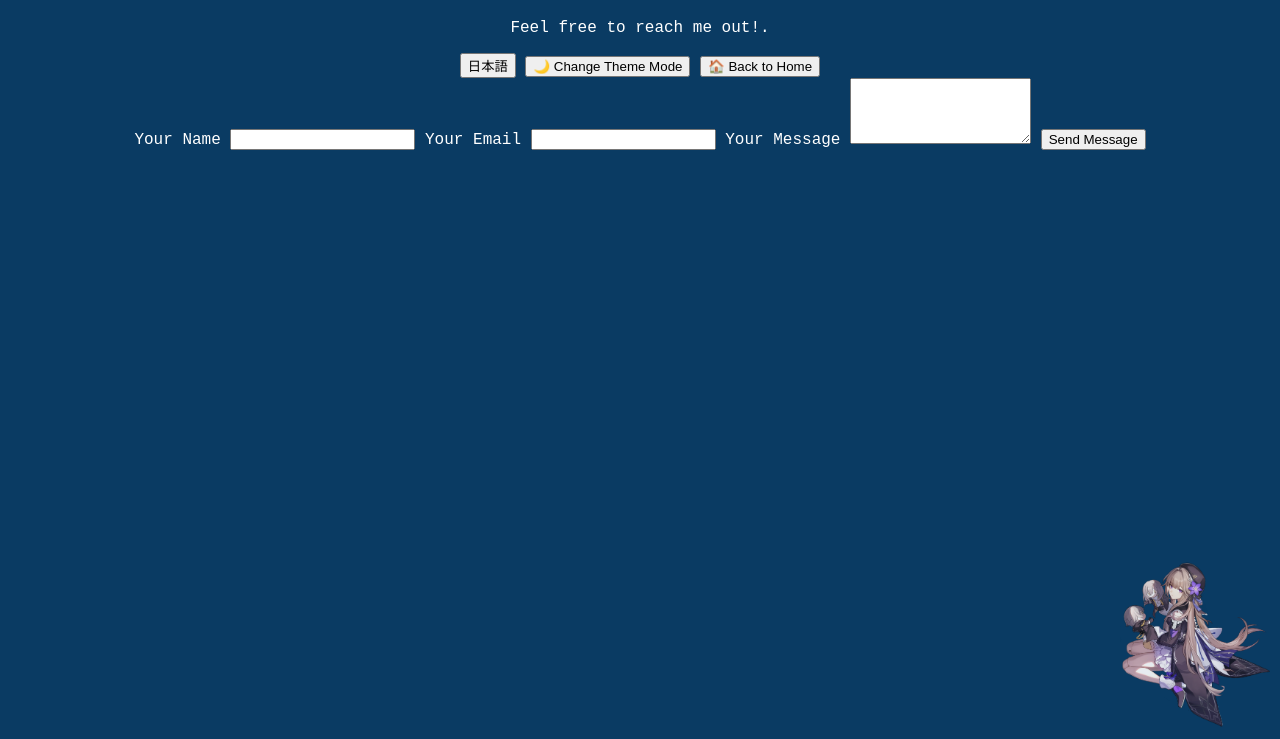
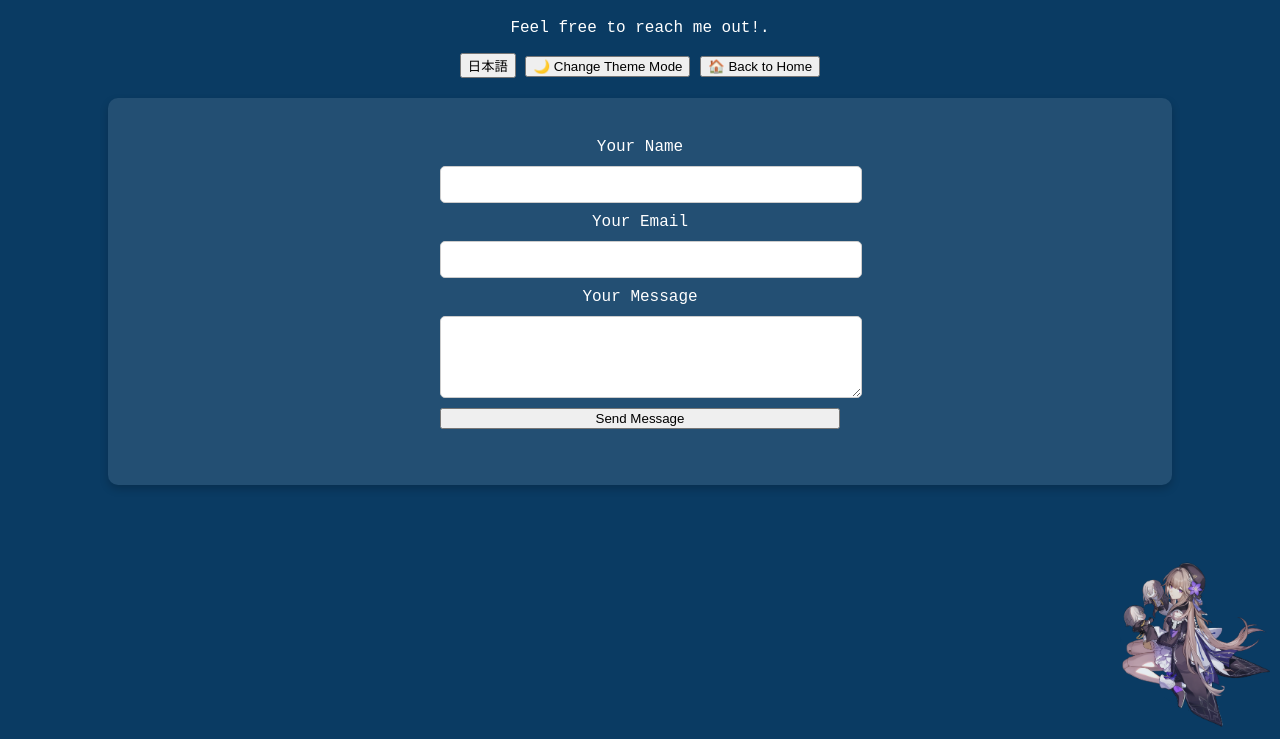
Before and after one commit to Muxmoon/Portfolio_WP, a plain HTML site: page contactme.html in a window 1280 px wide. Shown: the part 61-800 px from the top of the page. Drawn offline with Linux system fonts and the light colour scheme.

Commit message:
Update styles.css

```diff
--- a/styles.css
+++ b/styles.css
@@ -48,3 +48,28 @@ body {
 .light-mode .character-img {
   opacity: 1;  /* More visible in light mode */
 }
+/* Contact Section */
+#contact {
+    text-align: center;
+    padding: 40px 20px;
+    background: rgba(255, 255, 255, 0.1);
+    border-radius: 10px;
+    width: 80%;
+    margin: 20px auto;
+    box-shadow: 0 4px 8px rgba(0, 0, 0, 0.2);
+}
+
+form {
+    display: flex;
+    flex-direction: column;
+    gap: 10px;
+    max-width: 400px;
+    margin: auto;
+}
+
+input, textarea {
+    width: 100%;
+    padding: 10px;
+    border: 1px solid #ccc;
+    border-radius: 5px;
+}
```
